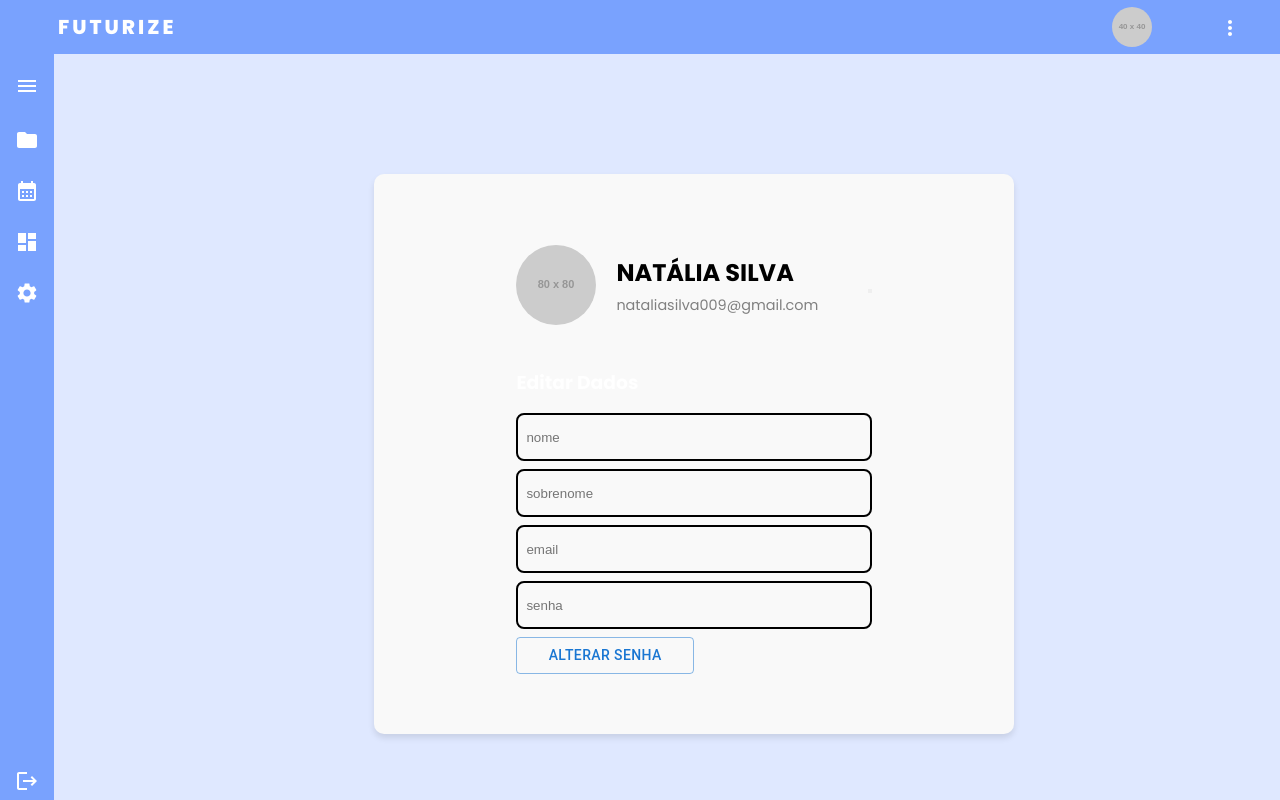
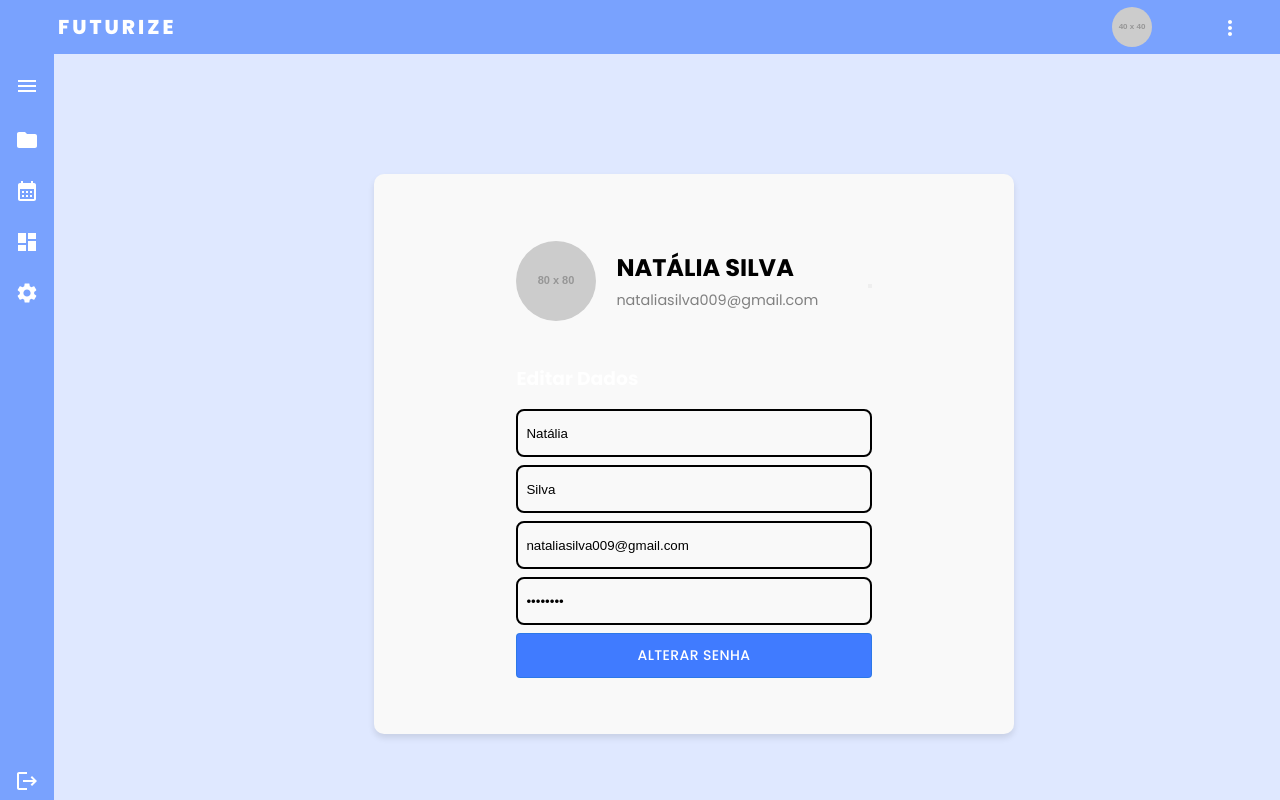
Before and after one commit to vitoriaGoncalves08/Futurize, a React (Vite) app in the folder futurize-frontend/: page /settings in a window 1280 px wide. Built offline with nearby package versions, Linux system fonts and the light colour scheme; sample sign-in values are in the browser's storage.

Commit message:
tentando pegar os dados

```diff
--- a/futurize-frontend/src/components/Settings/Settings.jsx
+++ b/futurize-frontend/src/components/Settings/Settings.jsx
@@ -1,9 +1,38 @@
-import React from "react";
+// import React from "react";
+import React, { useState, useEffect } from "react";
 import "./Settings.css";
 import Buttons from '../Buttons/Buttons';
 
 
 function Settings() {
+  // Estado para armazenar os dados do usuário
+  const [userData, setUserData] = useState({
+    firstName: "",
+    lastName: "",
+    email: "",
+    password: "",
+  });
+
+  // Função que simula a obtenção dos dados do usuário (substitua com os dados reais)
+  useEffect(() => {
+    // Simulando os dados carregados de uma API ou do localStorage
+    const user = {
+      firstName: "Natália",
+      lastName: "Silva",
+      email: "nataliasilva009@gmail.com",
+      password: "********", // Não é recomendado exibir senhas reais
+    };
+    setUserData(user);
+  }, []);
+
+  // Função para lidar com a mudança nos inputs
+  const handleChange = (e) => {
+    const { name, value } = e.target;
+    setUserData((prevData) => ({
+      ...prevData,
+      [name]: value,
+    }));
+  };
 
   return (
     <div className="container">
@@ -15,8 +44,14 @@ function Settings() {
             className="profile-pic"
           />
           <div className="user-info">
-            <h2 className="h2-user-info">Natália Silva</h2>
-            <p className="p-user-info">nataliasilva009@gmail.com</p>
+            <h2 className="h2-user-info">
+              {/* Natália Silva */}
+              {userData.firstName} {userData.lastName}
+            </h2>
+            <p className="p-user-info">
+              {/* nataliasilva009@gmail.com */}
+              {userData.email}
+            </p>
           </div>
           <div id="switch">
             <button className="switch-button"></button>
@@ -27,11 +62,43 @@ function Settings() {
         <div className="edit-profile">
           <h3>Editar Dados</h3>
           <div className="inputs-edit-profile">
-            <input className="style-inputs" type="text" placeholder="nome" />
+            {/* <input className="style-inputs" type="text" placeholder="nome" />
             <input className="style-inputs" type="text" placeholder="sobrenome" />
             <input className="style-inputs" type="email" placeholder="email" />
-            <input className="style-inputs" type="password" placeholder="senha" />
-            <Buttons className="alterar-senha">Alterar Senha</Buttons>
+            <input className="style-inputs" type="password" placeholder="senha" /> */}
+            <input
+              className="style-inputs"
+              type="text"
+              name="firstName"
+              placeholder="nome"
+              value={userData.firstName}
+              onChange={handleChange}
+            />
+            <input
+              className="style-inputs"
+              type="text"
+              name="lastName"
+              placeholder="sobrenome"
+              value={userData.lastName}
+              onChange={handleChange}
+            />
+            <input
+              className="style-inputs"
+              type="email"
+              name="email"
+              placeholder="email"
+              value={userData.email}
+              onChange={handleChange}
+            />
+            <input
+              className="style-inputs"
+              type="password"
+              name="password"
+              placeholder="senha"
+              value={userData.password}
+              onChange={handleChange}
+            />
+            <Buttons>Alterar Senha</Buttons>
           </div>
         </div>
       </div>
```
